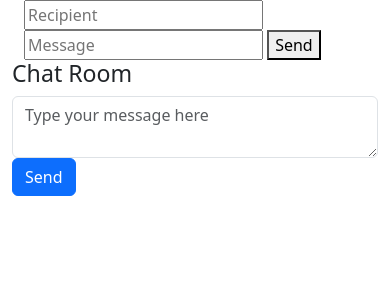
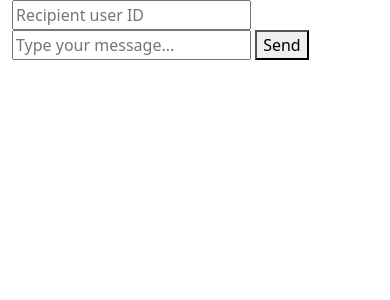
Before and after one commit to joshuaali8/test, a Flask app: page /lecturer/chat in a window 390 px wide. Shown: the top 300 px of the page. Run offline with Flask 3, Linux system fonts and the light colour scheme; some libraries are stand-ins or nearby versions.

Commit message:
more chat stuff

```diff
--- a/app/templates/lecturer/chat.html
+++ b/app/templates/lecturer/chat.html
@@ -1,42 +1,18 @@
 {% extends 'template.html' %}
 
-{% block title %}
-    Chat Page
+{% block content %}
+  <div id="message-history">
+    {% for message in messages %}
+      <p>{{ message.sender }} said: {{ message.content }}</p>
+    {% endfor %}
+  </div>
+  <form id="message-form">
+    <input type="text" id="recipient-input" placeholder="Recipient user ID">
+    <input type="text" id="message-input" placeholder="Type your message...">
+    <button type="submit">Send</button>
+  </form>
+
+  <script src="https://cdnjs.cloudflare.com/ajax/libs/socket.io/4.3.2/socket.io.js"></script>
+  <script src="https://code.jquery.com/jquery-3.6.0.min.js"></script>
+  <script src="{{ url_for('static', filename='app.js') }}"></script>
 {% endblock %}
-
-{% block page_styles %}
-    <link href="{{url_for('static', filename='css/chat.css')}}" rel="stylesheet">
-{% endblock %}
-
-{% block content %}
-<div class="container">
-
-    <form id="message-form">
-        <input type="text" name="recipient" placeholder="Recipient">
-        <input type="text" name="message" placeholder="Message">
-        <button type="submit">Send</button>
-    </form>
-
-</div>
-
-    </table>
-            </ul>
-        </div>
-        <div class="col-md-8">
-            <h3>Chat Room</h3>
-            <div id="chat-messages">
-                <!-- Chat messages will be dynamically generated here -->
-            </div>
-            <form id="chat-form">
-                <div class="form-group">
-                    <textarea class="form-control" name="message" placeholder="Type your message here"></textarea>
-                </div>
-                <button type="submit" class="btn btn-primary">Send</button>
-            </form>
-        </div>
-    </div>
-{% endblock %}
-
-{% block page_scripts %}
-    <script src="{{url_for('static', filename='js/chat.js')}}"></script>
-{% endblock %}
```
Also changed, not shown: app/models/chat.py (added, +9 -0 lines), app/views/common/chat.py (added, +34 -0 lines), instance/database.db.
